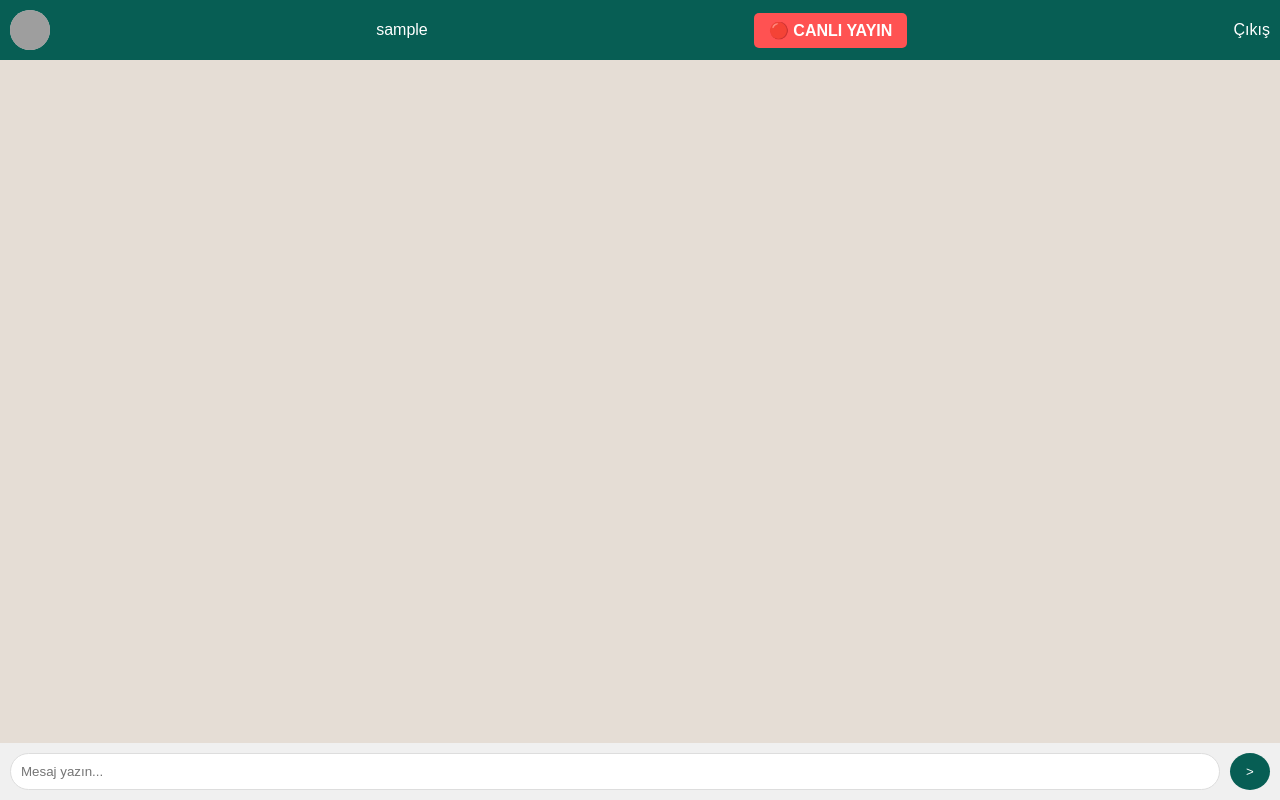
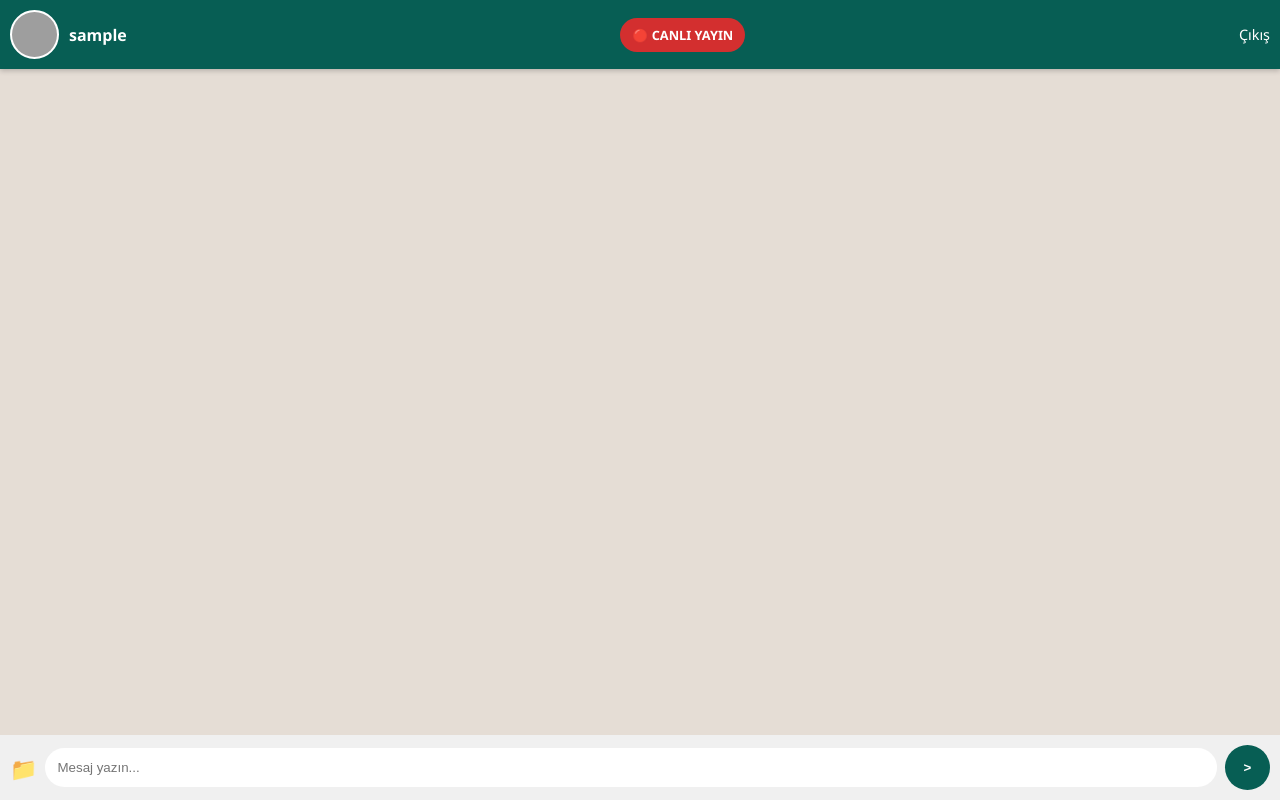
Before and after one commit to bollulu/sohbetimiz, a Flask app: page /chat in a window 1280 px wide. Run offline with Flask 3, Linux system fonts and the light colour scheme; the visitor is signed in with stand-in values (Sample User, id 1); some libraries are stand-ins or nearby versions; grey boxes are pictures that could not be loaded.

Commit message:
Update chat.html

```diff
--- a/templates/chat.html
+++ b/templates/chat.html
@@ -1,34 +1,44 @@
 <!DOCTYPE html>
 <html>
 <head>
-    <title>Sohbetimiz</title>
+    <title>Sohbetimiz - Chat</title>
     <meta name="viewport" content="width=device-width, initial-scale=1">
     <script src="https://cdnjs.cloudflare.com/ajax/libs/socket.io/4.0.1/socket.io.js"></script>
     <style>
-        body { font-family: sans-serif; background: #e5ddd5; margin: 0; display: flex; flex-direction: column; height: 100vh; }
-        #header { background: #075e54; color: white; padding: 10px; display: flex; align-items: center; justify-content: space-between; }
-        .avatar-img { width: 40px; height: 40px; border-radius: 50%; background: #ccc; cursor: pointer; object-fit: cover; }
-        #chat-area { flex: 1; overflow-y: auto; padding: 15px; display: flex; flex-direction: column; }
-        .msg { background: white; padding: 8px 12px; border-radius: 10px; margin-bottom: 8px; max-width: 70%; position: relative; box-shadow: 0 1px 1px rgba(0,0,0,0.1); }
+        body { font-family: 'Segoe UI', sans-serif; background: #e5ddd5; margin: 0; display: flex; flex-direction: column; height: 100vh; }
+        #header { background: #075e54; color: white; padding: 10px; display: flex; align-items: center; justify-content: space-between; box-shadow: 0 2px 5px rgba(0,0,0,0.2); }
+        .avatar-img { width: 45px; height: 45px; border-radius: 50%; background: white; cursor: pointer; object-fit: cover; border: 2px solid #fff; }
+        #chat-area { flex: 1; overflow-y: auto; padding: 15px; display: flex; flex-direction: column; gap: 10px; }
+        .msg { background: white; padding: 10px; border-radius: 12px; max-width: 75%; position: relative; box-shadow: 0 1px 2px rgba(0,0,0,0.1); word-wrap: break-word; }
         .my-msg { align-self: flex-end; background: #dcf8c6; }
-        .delete-btn { color: red; cursor: pointer; font-size: 12px; margin-left: 10px; display: none; }
-        .msg:hover .delete-btn { display: inline; }
-        #input-area { background: #f0f0f0; padding: 10px; display: flex; gap: 10px; }
-        input { flex: 1; padding: 10px; border-radius: 20px; border: 1px solid #ddd; outline: none; }
-        .btn-live { background: #ff5252; color: white; padding: 8px 15px; border-radius: 5px; text-decoration: none; font-weight: bold; }
+        .msg b { font-size: 0.8em; color: #128c7e; }
+        .msg span { font-size: 0.65em; color: #999; float: right; margin-top: 10px; margin-left: 10px; }
+        .delete-btn { color: #e74c3c; cursor: pointer; font-size: 11px; margin-left: 10px; visibility: hidden; }
+        .msg:hover .delete-btn { visibility: visible; }
+        #input-area { background: #f0f0f0; padding: 10px; display: flex; align-items: center; gap: 8px; }
+        input[type="text"] { flex: 1; padding: 12px; border-radius: 25px; border: none; outline: none; }
+        .btn-file { font-size: 22px; cursor: pointer; }
+        .btn-send { background: #075e54; color: white; border: none; width: 45px; height: 45px; border-radius: 50%; cursor: pointer; font-weight: bold; }
+        .btn-live { background: #d32f2f; color: white; padding: 8px 12px; border-radius: 20px; text-decoration: none; font-size: 0.8em; font-weight: bold; }
+        img.chat-media, video.chat-media { max-width: 100%; border-radius: 8px; margin-top: 5px; }
     </style>
 </head>
 <body>
     <div id="header">
-        <img id="myAvatar" class="avatar-img" src="{{ user.avatar or '' }}" onclick="changeAvatar()">
-        <span>{{ user.username }}</span>
+        <div style="display:flex; align-items:center; gap:10px;">
+            <img id="myAvatar" class="avatar-img" src="{{ user.avatar }}" onclick="changeAvatar()" title="Avatarı Değiştir">
+            <b>{{ user.username }}</b>
+        </div>
         <a href="/live" class="btn-live">🔴 CANLI YAYIN</a>
-        <a href="/logout" style="color:white; text-decoration:none;">Çıkış</a>
+        <a href="/logout" style="color:white; text-decoration:none; font-size:0.9em;">Çıkış</a>
     </div>
+
     <div id="chat-area"></div>
+
     <div id="input-area">
+        <label class="btn-file">📁<input type="file" id="fileInput" style="display:none;" accept="image/*,video/*"></label>
         <input type="text" id="msgInput" placeholder="Mesaj yazın..." onkeypress="if(event.key==='Enter') send()">
-        <button onclick="send()" style="border-radius:50%; width:40px; border:none; background:#075e54; color:white;">></button>
+        <button class="btn-send" onclick="send()">></button>
     </div>
 
     <script>
@@ -38,11 +48,22 @@
 
         function send() {
             const input = document.getElementById('msgInput');
-            if(input.value) {
-                socket.emit('message', {msg: input.value});
+            if(input.value.trim()) {
+                socket.emit('message', {msg: input.value, type: 'text'});
                 input.value = '';
             }
         }
+
+        document.getElementById('fileInput').onchange = function(e) {
+            const file = e.target.files[0];
+            if (file.size > 10 * 1024 * 1024) { alert("Dosya çok büyük (Max 10MB)"); return; }
+            const reader = new FileReader();
+            reader.onload = function(event) {
+                const type = file.type.startsWith('image') ? 'image' : 'video';
+                socket.emit('message', {msg: event.target.result, type: type});
+            };
+            reader.readAsDataURL(file);
+        };
 
         socket.on('message', data => addMessage(data));
         socket.on('history', msgs => msgs.forEach(addMessage));
@@ -54,17 +75,22 @@
             div.id = 'msg-' + data.id;
             div.className = 'msg ' + (data.user === myName ? 'my-msg' : '');
 
-            let deleteHtml = data.user === myName ? `<span class="delete-btn" onclick="deleteMsg(${data.id})">Sil</span>` : '';
+            let content = '';
+            if(data.type === 'image') content = `<img src="${data.msg}" class="chat-media">`;
+            else if(data.type === 'video') content = `<video src="${data.msg}" controls class="chat-media"></video>`;
+            else content = data.msg;
 
-            div.innerHTML = `<small><b>${data.user}</b></small><br>${data.msg} ${deleteHtml}`;
+            let deleteBtn = data.user === myName ? `<span class="delete-btn" onclick="deleteMsg(${data.id})">Sil</span>` : '';
+
+            div.innerHTML = `<b>${data.user}</b><br>${content}<span>${data.time} ${deleteBtn}</span>`;
             area.appendChild(div);
             area.scrollTop = area.scrollHeight;
         }
 
-        function deleteMsg(id) { socket.emit('delete_message', {id: id}); }
+        function deleteMsg(id) { if(confirm("Silinsin mi?")) socket.emit('delete_message', {id: id}); }
 
         function changeAvatar() {
-            const url = prompt("Avatar resim URL'si girin:");
+            const url = prompt("Yeni Avatar URL'si girin:", document.getElementById('myAvatar').src);
             if(url) {
                 document.getElementById('myAvatar').src = url;
                 socket.emit('update_avatar', {img: url});
```
